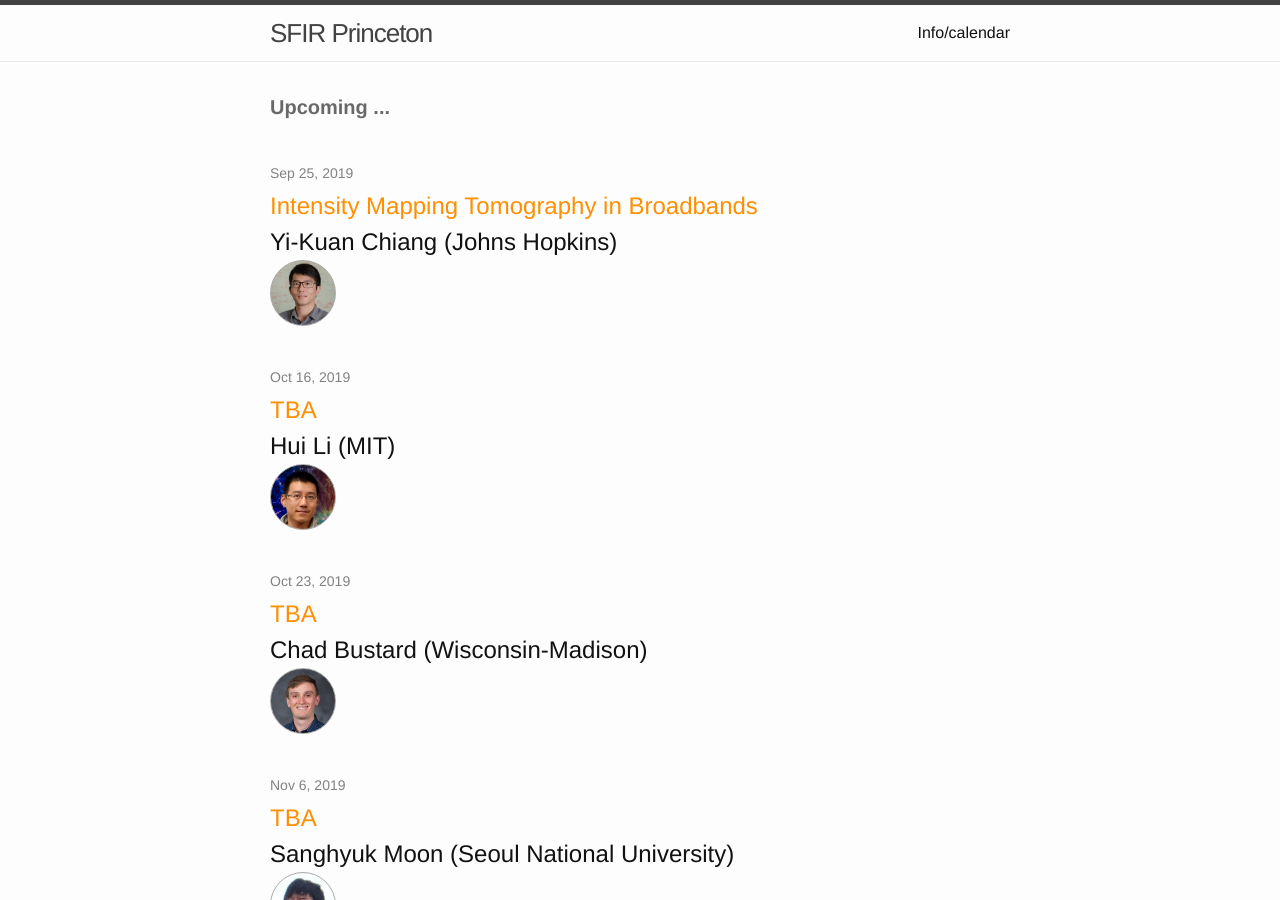
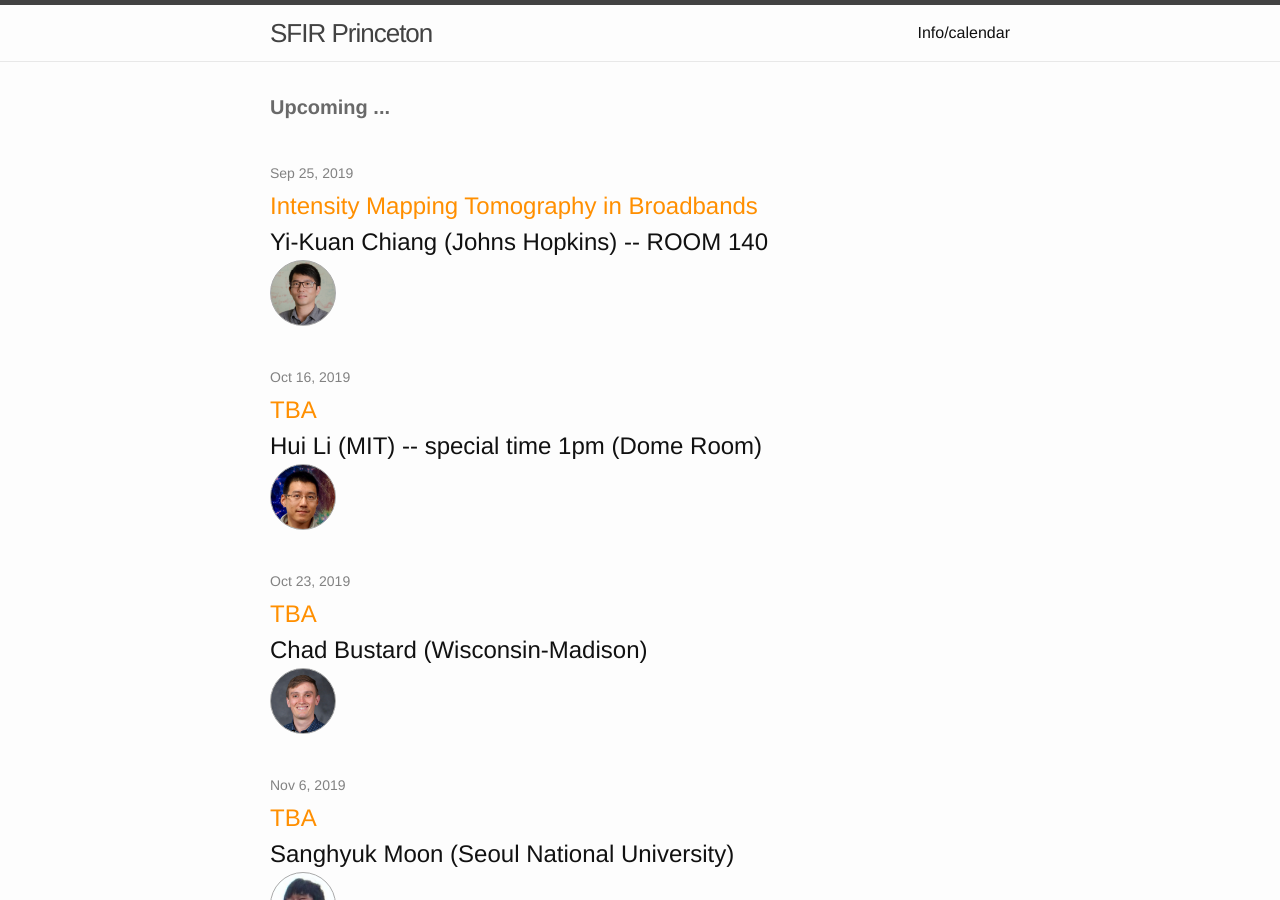
Before and after one commit to sfirprinceton/sfirprinceton.github.io, a Jekyll site: the page built from index.html, in a window 1280 px wide and 900 px high. Built offline with Jekyll 4.4.1, drawn with Linux system fonts in a browser that asks for light colours.

Commit message:
small updates to locations/times

```diff
--- a/_posts/2019-09-25-sfir-yikuan-chiang.md
+++ b/_posts/2019-09-25-sfir-yikuan-chiang.md
@@ -1,6 +1,6 @@
 ---
 layout: post
-name:  "Yi-Kuan Chiang (Johns Hopkins)"
+name:  "Yi-Kuan Chiang (Johns Hopkins) -- ROOM 140"
 title:  "Intensity Mapping Tomography in Broadbands"
 date:   2019-09-25 11:00:00 -0400
 image: "../../../../figures/ykchiang.jpg"
--- a/_posts/2019-10-16-sfir-hui-li.md
+++ b/_posts/2019-10-16-sfir-hui-li.md
@@ -1,6 +1,6 @@
 ---
 layout: post
-name:  "Hui Li (MIT)"
+name:  "Hui Li (MIT) -- special time 1pm (Dome Room)"
 title:  "TBA"
 date:   2019-10-16 11:00:00 -0400
 image: "../../../../figures/hli.jpg"
```
